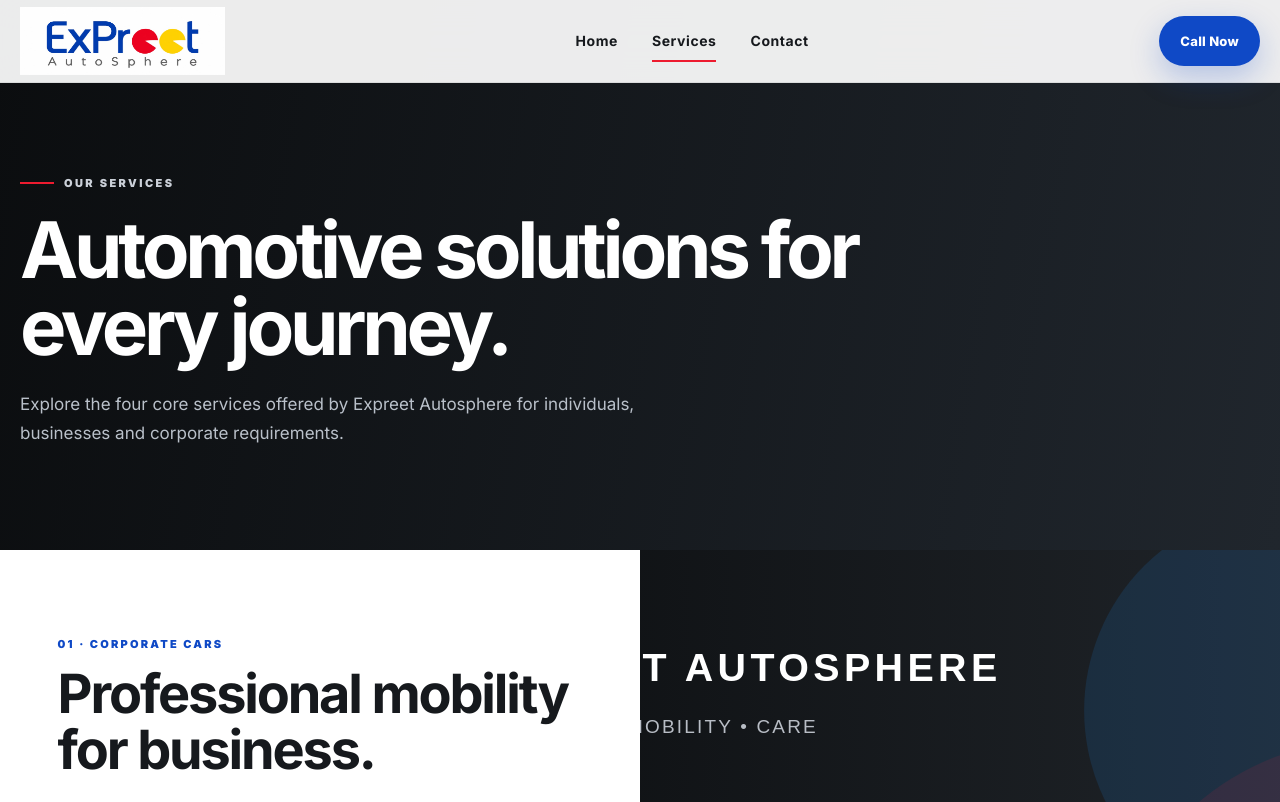
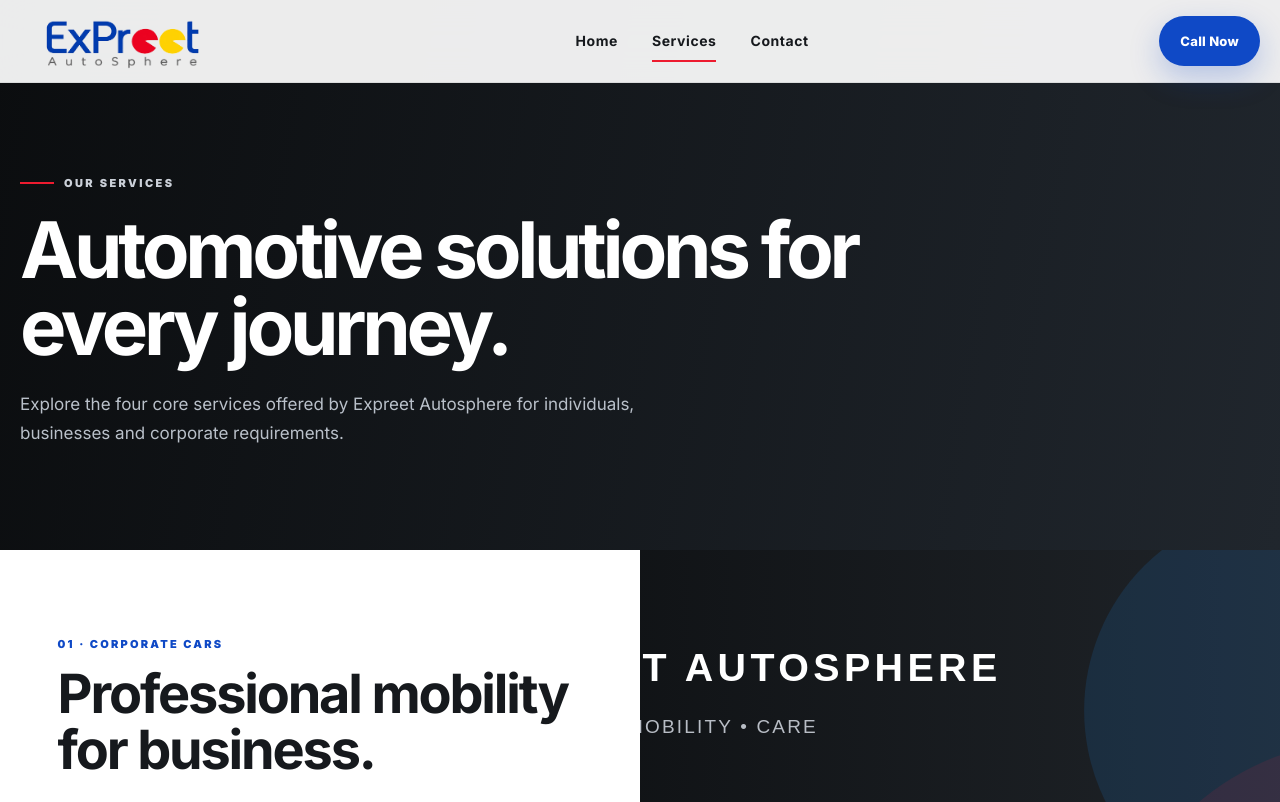
Before and after one commit to couponmallindia/expreettt, a plain HTML site: page services.html in a window 1280 px wide. Shown: the top 802 px of the page. Drawn offline with Linux system fonts and the light colour scheme.

Commit message:
Update services.html

```diff
--- a/services.html
+++ b/services.html
@@ -7,14 +7,14 @@
 <meta property="og:title" content="Automotive Services | Expreet Autosphere | Navi Mumbai"><meta property="og:description" content="Explore Corporate Cars, Car Rental, Car-Sale Purchase and Repair & Maintenance services from Expreet Autosphere in Ulwe, Navi Mumbai.">
 <meta property="og:type" content="website"><meta property="og:url" content="https://www.expreett.com/">
 <meta name="twitter:card" content="summary_large_image">
-<link rel="icon" href="images/logo/expreet-autosphere-logo.jpg" type="image/jpeg">
+<link rel="icon" href="images/logo/expreet-autosphere-logo.png" type="image/png">
 <link rel="preconnect" href="https://fonts.googleapis.com"><link rel="preconnect" href="https://fonts.gstatic.com" crossorigin>
 <link href="https://fonts.googleapis.com/css2?family=Inter:wght@400;500;600;700;800;900&family=Manrope:wght@400;600;700;800&display=swap" rel="stylesheet">
 <link rel="stylesheet" href="css/style.css">
 <script type="application/ld+json">{"@context":"https://schema.org","@type":"AutomotiveBusiness","name":"Expreet Autosphere","url":"https://www.expreett.com/","telephone":"+91-8888313166","email":"info@expreett.com","address":{"@type":"PostalAddress","streetAddress":"Shop No. 5, Pragati Icon, Plot No. 236, Sector 17, Ulwe","addressLocality":"Navi Mumbai","postalCode":"400206","addressRegion":"Maharashtra","addressCountry":"IN"},"employee":{"@type":"Person","name":"Prit VK","jobTitle":"Director"}}</script></head><body>
 <a class="skip" href="#main">Skip to content</a>
 <header class="header"><div class="container nav">
-<a href="index.html" aria-label="Expreet Autosphere home"><img class="logo" src="images/logo/expreet-autosphere-logo.jpg" alt="Expreet Autosphere"></a>
+<a href="index.html" aria-label="Expreet Autosphere home"><img class="logo" src="images/logo/expreet-autosphere-logo.png" alt="Expreet Autosphere"></a>
 <nav class="navlinks" aria-label="Primary navigation"><a class="" href="index.html">Home</a><a class="active" href="services.html">Services</a><a class="" href="contact.html">Contact</a></nav>
 <a class="btn btn-primary" href="tel:8888313166">Call Now</a>
 <button class="menu" aria-label="Open menu" aria-expanded="false">☰</button>
@@ -28,7 +28,7 @@
 <section class="service" id="maintenance"><div class="service-media" style="background-image:url('images/services/maintenance.svg')"></div><div class="service-copy reveal"><div class="kicker">04 · Repair &amp; Maintenance</div><h2>Keep your vehicle ready for the road.</h2><p>Maintenance and service support for routine vehicle care, servicing, preventive attention and general repair requirements.</p><ul class="benefits"><li>Routine maintenance</li><li>Vehicle servicing</li><li>Preventive care</li><li>General repair support</li></ul><div><a class="btn btn-primary" href="contact.html">Book a Service Enquiry</a></div></div></section>
 <section class="cta"><div class="container cta-inner reveal"><div><div class="kicker">Need Assistance?</div><h2>Let's discuss your requirement.</h2><p>Connect directly with Expreet Autosphere.</p></div><div class="actions"><a class="btn btn-primary" href="tel:8888313166">Call Now</a><a class="btn btn-light" href="mailto:info@expreett.com">Email Us</a></div></div></section>
 </main><footer class="footer"><div class="container footergrid">
-<div><img class="logo" src="images/logo/expreet-autosphere-logo.jpg" alt="Expreet Autosphere"><p>Premium automotive and mobility solutions for individuals, businesses and corporate requirements in Ulwe, Navi Mumbai.</p></div>
+<div><img class="logo" src="images/logo/expreet-autosphere-logo.png" alt="Expreet Autosphere"><p>Premium automotive and mobility solutions for individuals, businesses and corporate requirements in Ulwe, Navi Mumbai.</p></div>
 <div><h3>Quick Links</h3><p><a href="index.html">Home</a></p><p><a href="services.html">Services</a></p><p><a href="contact.html">Contact</a></p></div>
 <div><h3>Services</h3><p>Corporate Cars</p><p>Car Rental</p><p>Car-Sale Purchase</p><p>Repair &amp; Maintenance</p></div>
 <div><h3>Contact</h3><p>Shop No. 5, Pragati Icon, Plot No. 236, Sector 17, Ulwe, Navi Mumbai – 400206</p><p><a href="tel:8888313166">8888313166</a></p><p><a href="mailto:info@expreett.com">info@expreett.com</a></p><p><a href="https://www.expreett.com/">www.expreett.com</a></p></div>
```
